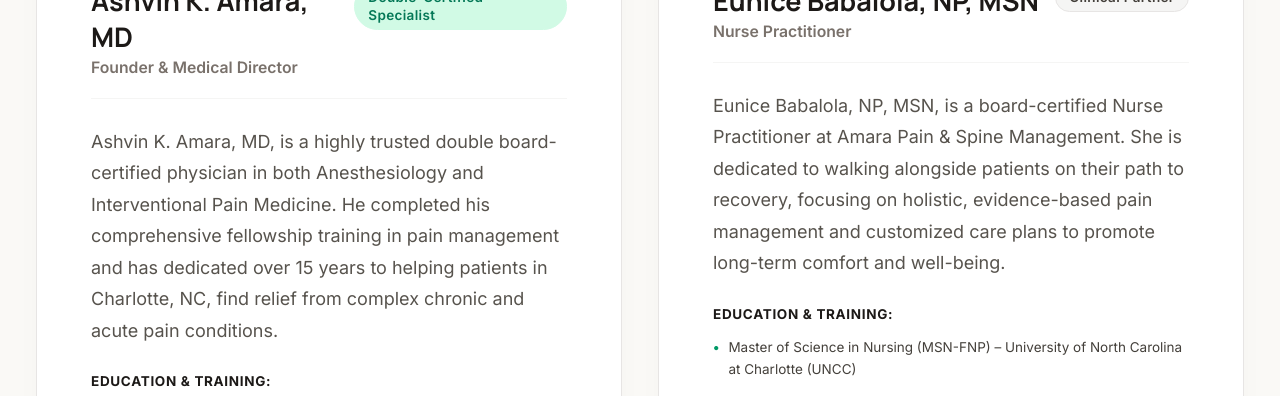
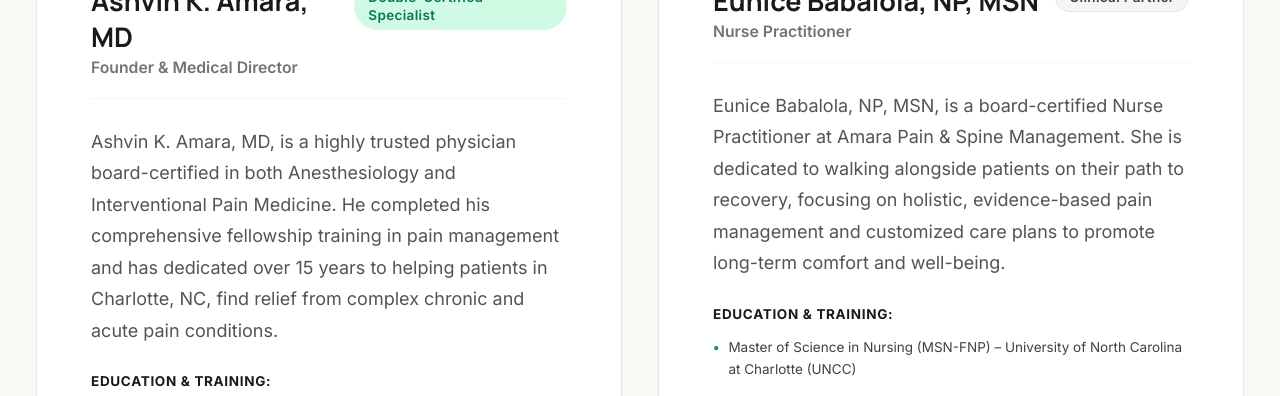
Before and after one commit to sriramavinash3/amara-ag, a React (Vite) app: page /about in a window 1280 px wide. Shown: the part 1660-2056 px from the top of the page. Built offline with nearby package versions, Linux system fonts and the light colour scheme; no server answers.

Commit message:
Final V2

```diff
--- a/src/components/home/Hero.jsx
+++ b/src/components/home/Hero.jsx
@@ -41,7 +41,7 @@
         >
           <motion.div variants={item} className="inline-flex items-center gap-2 px-4 py-1.5 rounded-full bg-emerald-50 border border-emerald-100 text-emerald-800 text-xs font-bold uppercase tracking-widest">
             <Award size={14} className="text-emerald-700" />
-            Double Board-Certified Pain Care
+            Board-Certified Pain Care
           </motion.div>
 
           <motion.h1
--- a/src/pages/About.jsx
+++ b/src/pages/About.jsx
@@ -16,7 +16,7 @@
       name: "Ashvin K. Amara, MD",
       role: "Founder & Medical Director",
       credentials: "Board Certified in Anesthesiology & Pain Medicine",
-      bio: "Ashvin K. Amara, MD, is a highly trusted double board-certified physician in both Anesthesiology and Interventional Pain Medicine. He completed his comprehensive fellowship training in pain management and has dedicated over 15 years to helping patients in Charlotte, NC, find relief from complex chronic and acute pain conditions.",
+      bio: "Ashvin K. Amara, MD, is a highly trusted physician board-certified in both Anesthesiology and Interventional Pain Medicine. He completed his comprehensive fellowship training in pain management and has dedicated over 15 years to helping patients in Charlotte, NC, find relief from complex chronic and acute pain conditions.",
       education: [
         "Fellowship in Interventional Pain Management – John H. Stroger Hospital of Cook County, Chicago, IL",
         "Residency in Anesthesiology – Brookdale University Hospital Medical Center, Brooklyn, NY",
--- a/src/pages/ProviderDetail.jsx
+++ b/src/pages/ProviderDetail.jsx
@@ -13,7 +13,7 @@
     name: "Ashvin K. Amara, MD",
     role: "Founder & Medical Director",
     credentials: "Board Certified in Anesthesiology & Pain Medicine",
-    bio: "Ashvin K. Amara, MD, is a highly trusted double board-certified physician in both Anesthesiology and Interventional Pain Medicine. He completed his comprehensive fellowship training in pain management and has dedicated over 15 years to helping patients in Charlotte, NC, find relief from complex chronic and acute pain conditions.",
+    bio: "Ashvin K. Amara, MD, is a highly trusted physician board-certified in both Anesthesiology and Interventional Pain Medicine. He completed his comprehensive fellowship training in pain management and has dedicated over 15 years to helping patients in Charlotte, NC, find relief from complex chronic and acute pain conditions.",
     detailedBio: "Amara graduated from Osmania Medical College in India. He completed a one-year internship at Richmond University Medical Center (Staten Island, NY) followed by a four-year residency at Brookdale University Hospital Medical Center (Brooklyn, NY). He went on to complete a one-year sub-specialist fellowship in Interventional Pain Management at John H. Stroger Hospital of Cook County (Chicago, IL). Throughout his career, Amara has rotated through prestigious institutions including Staten Island University Hospital, Memorial Sloan Kettering Cancer Center, and St. Luke's Roosevelt Hospital Center. He established Amara Pain & Spine Management to offer high-quality, transparent, and patient-centered care without corporate hospital markups.",
     education: [
       "Fellowship in Interventional Pain Management – John H. Stroger Hospital of Cook County, Chicago, IL",
```
